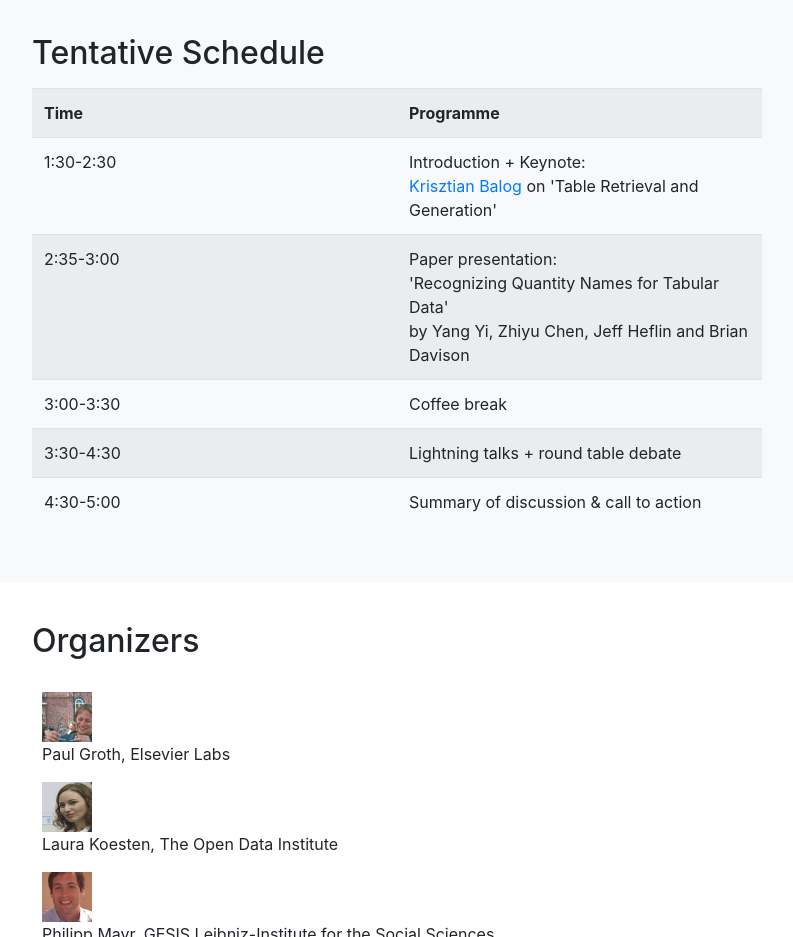
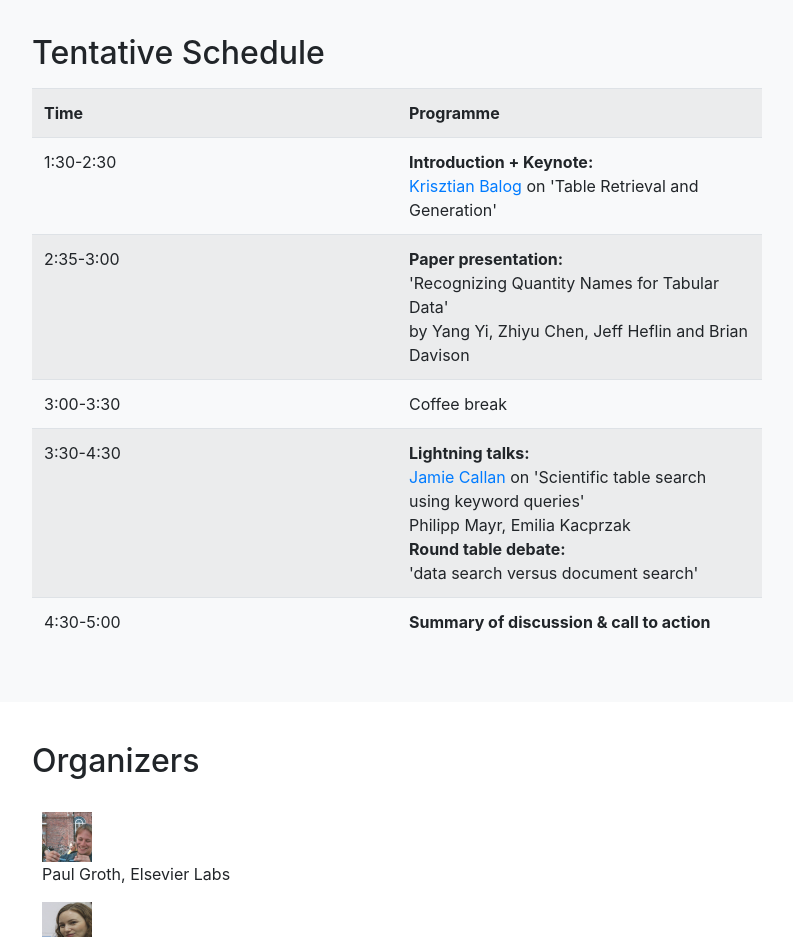
Before and after one commit to datasearch-ws/2018, a plain HTML site: page index.html in a window 1280 px wide. Shown: the part 2660-3597 px from the top of the page, without its empty margins (243-1036 px from the left). Drawn offline with Linux system fonts and the light colour scheme.

Commit message:
schedule update

```diff
--- a/index.html
+++ b/index.html
@@ -179,11 +179,11 @@
                     </tr>
                     <tr>
                       <td>1:30-2:30</td>
-                      <td>Introduction + Keynote: <br> <a href="http://krisztianbalog.com/about/">Krisztian Balog</a> on 'Table Retrieval and Generation' </td>
+                      <td> <strong>Introduction + Keynote: </strong> <br> <a href="http://krisztianbalog.com/about/">Krisztian Balog</a> on 'Table Retrieval and Generation' </td>
                     </tr>
                     <tr>
                       <td>2:35-3:00</td>
-                      <td>Paper presentation:  <br> 'Recognizing Quantity Names for Tabular Data'  <br> by Yang Yi, Zhiyu Chen, Jeff Heflin and Brian Davison</td>
+                      <td><strong>Paper presentation:</strong>  <br> 'Recognizing Quantity Names for Tabular Data'  <br> by Yang Yi, Zhiyu Chen, Jeff Heflin and Brian Davison</td>
                     </tr>
                     <tr>
                       <td>3:00-3:30</td>
@@ -191,11 +191,11 @@
                     </tr>
                     <tr>
                       <td>3:30-4:30</td>
-                      <td>Lightning talks + round table debate</td>
+                      <td> <strong>Lightning talks: </strong>  <br> <a href="http://www.cs.cmu.edu/~callan/">Jamie Callan</a> on 'Scientific table search using keyword queries' <br> Philipp Mayr, Emilia Kacprzak <br>  <strong> Round table debate: </strong> <br>'data search versus document search'</td>
                     </tr>
                     <tr>
                       <td>4:30-5:00</td>
-                      <td>Summary of discussion & call to action</td>
+                      <td> <strong>Summary of discussion & call to action </strong> </td>
                     </tr>
                   </table>
                </p>
```
